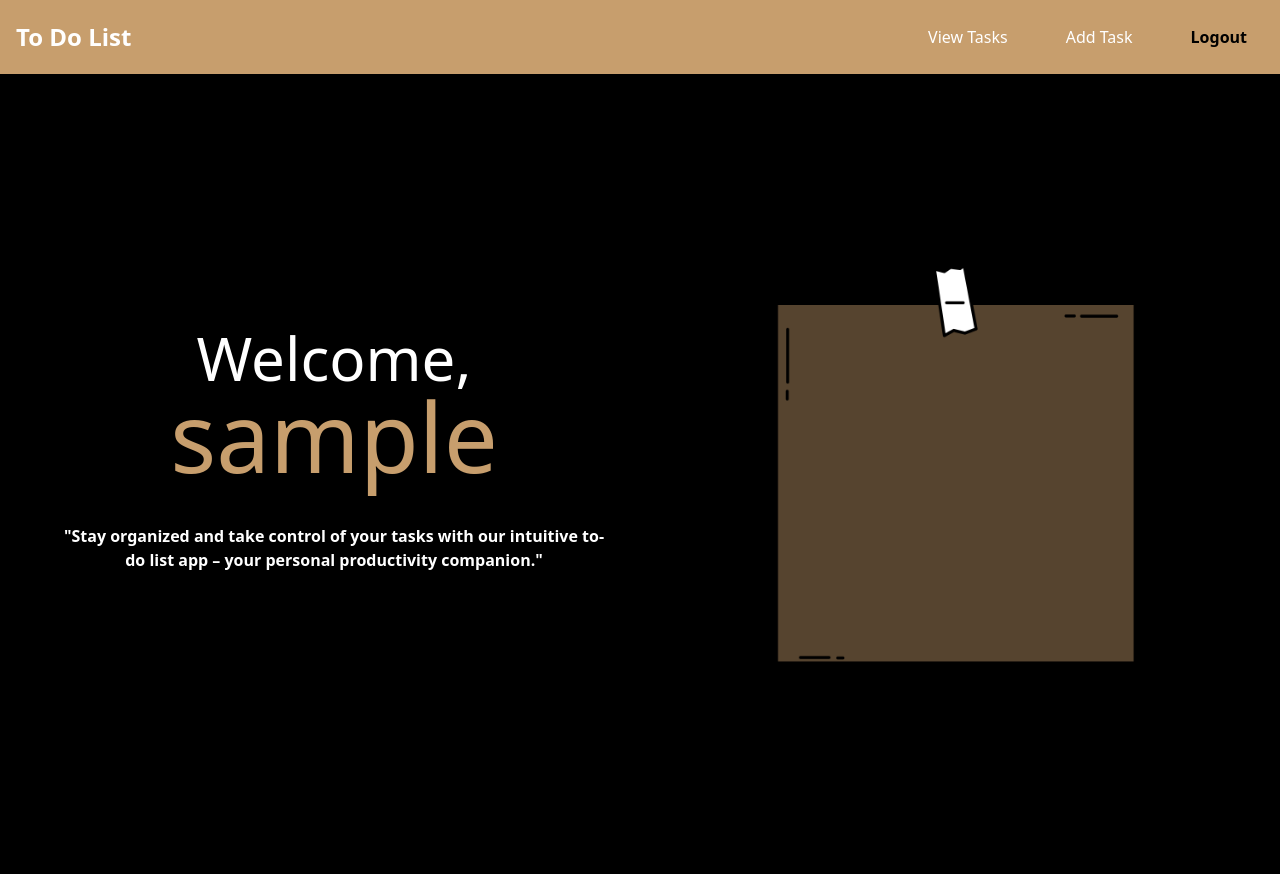
After one commit to hassaanalii/ToDoList-Django, a Django app: page /landing-page in a window 1280 px wide. The commit adds this page. Run offline with Django 4.2, Linux system fonts and the light colour scheme; the visitor is signed in with stand-in values (Sample User, id 1); some libraries are stand-ins or nearby versions.

Commit message:
Final Code

```diff
--- a/ToDoList/urls.py
+++ b/ToDoList/urls.py
@@ -21,7 +21,9 @@ from tasks.views import *
 urlpatterns = [
     path('admin/', admin.site.urls),
     path('login', login_view, name = 'login'),
-    path('register', registration_view, name = 'registration'),
+    path('logout', logoutUser, name = 'logout'),
+    path('landing-page', landing_page, name = 'landing-page'),
+    path('register', registration_view, name = 'register'),
     path('add-task', add_task, name = 'add-task'),
     path('view-tasks', view_tasks, name = "view-tasks"),
     path('update-task/<str:primary_key>', update_task, name = 'update-task'),
--- /dev/null
+++ b/tasks/templates/landingpage.html
@@ -0,0 +1,44 @@
+{% load static tailwind_tags %}
+<!DOCTYPE html>
+<html lang="en">
+<head>
+    <meta charset="UTF-8">
+    <meta name="viewport" content="width=device-width, initial-scale=1.0">
+    <title>Document</title>
+    {% tailwind_css %}
+    <style>
+        .text-brown {
+
+            background-color:#c79e6d; /* Use the hex color code for brown */
+        }
+        .text-brown2{
+            color: #c79e6d;
+        }
+    </style>
+
+</head>
+<body class="m-0">
+
+    <nav class="text-brown p-4">
+        <div class="container mx-auto flex justify-between items-center">
+            <a href="#" class="text-white text-2xl font-semibold">To Do List</a>
+
+            <div class="md:flex space-x-6">
+                <a href="{% url 'view-tasks' %}" class="text-white border border-transparent px-4 py-2 rounded hover:border-gray-300 hover:bg-gray-100 hover:text-gray-800 transition duration-300">View Tasks</a>
+                <a href="{% url 'add-task' %}" class="text-white border border-transparent px-4 py-2 rounded hover:border-gray-300 hover:bg-gray-100 hover:text-gray-800 transition duration-300">Add Task</a>
+                <a href="{% url 'logout' %}" class="text-black font-semibold border border-transparent px-4 py-2 rounded hover:border-red-600 hover:bg-red-600 hover:text-black transition duration-300">Logout</a>
+            </div>
+
+        </div>
+    </nav>
+    <div class="bg-black h-screen flex justify-center items-center">
+        <div class="w-9/12 p-8 pb-20 ml-7">
+            <p class="text-white text-6xl mb-4 text-center">Welcome,  <span class="text-brown2 text-8xl">{{ request.user }}</span></p>
+            <p class="text-white text-center mt-10 font-bold">"Stay organized and take control of your tasks with our intuitive to-do list app – your personal productivity companion."</p>
+        </div>
+        <img src="{% static 'images/todo.png' %}" alt="Your Image" class="w-1/2">
+    </div>
+
+
+</body>
+</html>
--- a/tasks/templates/register.html
+++ b/tasks/templates/register.html
@@ -32,7 +32,7 @@
                     <input type="password" class="border rounded-md py-1 w-50 focus:outline-none focus:ring-2 focus:ring-blue-500" name="{{form.password2.name}}">
                 </div>
 
-
+                {{form.errors}}
                 {% for message in messages%}
                     <p>{{message}}</p>
                 {% endfor %}
--- a/tasks/views.py
+++ b/tasks/views.py
@@ -3,10 +3,24 @@ from .forms import TaskForm, CreateUserForm
 from .models import Task
 from django.contrib import messages
 from django.urls import reverse_lazy
+from django.contrib.auth import authenticate, login, logout
+from django.contrib.auth.decorators import login_required
 
 # Create your views here.
 def login_view(request):
     context = {}
+    if request.method == 'POST':
+        username = request.POST.get("username")
+        password = request.POST.get("password")
+
+        user = authenticate(request, username = username, password = password)
+        if user is not None:
+            login(request, user)
+            return redirect('landing-page')
+        else:
+            messages.info(request, 'Username or Password is incorrect!')
+            return render(request, 'login.html', context)
+
     return render(request, 'login.html', context)
 
 def registration_view(request):
@@ -21,20 +35,33 @@ def registration_view(request):
 
     context = {'form' : form}
     return render(request, 'register.html', context)
+
+@login_required(login_url = 'login')
+def landing_page(request):
+    return render(request, 'landingpage.html')
+
+def logoutUser(request):
+    logout(request)
+    return redirect('login')
+
+@login_required(login_url = 'login')
 def add_task(request):
     form = TaskForm()
     if request.method == 'POST':
         form = TaskForm(request.POST)
         if form.is_valid:
             form.save()
+            return redirect('view-tasks')
 
 
     return render(request, 'addtask.html', context = {'form' : form})
 
+@login_required(login_url = 'login')
 def view_tasks(request):
     all_tasks = Task.objects.all()
     return render(request, 'viewtasks.html', context = {'all_tasks' : all_tasks, 'request' : request})
 
+@login_required(login_url = 'login')
 def update_task(request, primary_key):
     specific_task = Task.objects.get(id = primary_key)
     form = TaskForm(instance = specific_task)
@@ -42,8 +69,10 @@ def update_task(request, primary_key):
         form = TaskForm(request.POST, instance = specific_task)
         if form.is_valid:
             form.save()
+            return redirect('view-tasks')
 
     return render(request, 'addtask.html', context = {'form' : form})
+
 
 def delete_task(request, primary_key):
     specific_task = Task.objects.get(id = primary_key)
--- a/theme/static/css/dist/styles.css
+++ b/theme/static/css/dist/styles.css
@@ -739,6 +739,10 @@ select {
   position: static;
 }
 
+.m-0 {
+  margin: 0px;
+}
+
 .mx-auto {
   margin-left: auto;
   margin-right: auto;
@@ -764,6 +768,54 @@ select {
   margin-top: 0.75rem;
 }
 
+.mt-2 {
+  margin-top: 0.5rem;
+}
+
+.mb-4 {
+  margin-bottom: 1rem;
+}
+
+.mt-10 {
+  margin-top: 2.5rem;
+}
+
+.mt-20 {
+  margin-top: 5rem;
+}
+
+.mt-16 {
+  margin-top: 4rem;
+}
+
+.mt-5 {
+  margin-top: 1.25rem;
+}
+
+.mt-1 {
+  margin-top: 0.25rem;
+}
+
+.ml-5 {
+  margin-left: 1.25rem;
+}
+
+.ml-7 {
+  margin-left: 1.75rem;
+}
+
+.mt-6 {
+  margin-top: 1.5rem;
+}
+
+.mb-0 {
+  margin-bottom: 0px;
+}
+
+.block {
+  display: block;
+}
+
 .flex {
   display: flex;
 }
@@ -808,6 +872,26 @@ select {
   width: 100%;
 }
 
+.w-6 {
+  width: 1.5rem;
+}
+
+.w-1\/3 {
+  width: 33.333333%;
+}
+
+.w-1\/2 {
+  width: 50%;
+}
+
+.w-9\/12 {
+  width: 75%;
+}
+
+.w-1\/5 {
+  width: 20%;
+}
+
 .flex-col {
   flex-direction: column;
 }
@@ -824,12 +908,28 @@ select {
   justify-content: center;
 }
 
+.justify-between {
+  justify-content: space-between;
+}
+
 .gap-4 {
   gap: 1rem;
 }
 
 .gap-10 {
   gap: 2.5rem;
+}
+
+.space-x-4 > :not([hidden]) ~ :not([hidden]) {
+  --tw-space-x-reverse: 0;
+  margin-right: calc(1rem * var(--tw-space-x-reverse));
+  margin-left: calc(1rem * calc(1 - var(--tw-space-x-reverse)));
+}
+
+.space-x-6 > :not([hidden]) ~ :not([hidden]) {
+  --tw-space-x-reverse: 0;
+  margin-right: calc(1.5rem * var(--tw-space-x-reverse));
+  margin-left: calc(1.5rem * calc(1 - var(--tw-space-x-reverse)));
 }
 
 .rounded {
@@ -878,6 +978,20 @@ select {
   border-color: rgb(34 197 94 / var(--tw-border-opacity));
 }
 
+.border-gray-300 {
+  --tw-border-opacity: 1;
+  border-color: rgb(209 213 219 / var(--tw-border-opacity));
+}
+
+.border-red-600 {
+  --tw-border-opacity: 1;
+  border-color: rgb(220 38 38 / var(--tw-border-opacity));
+}
+
+.border-transparent {
+  border-color: transparent;
+}
+
 .bg-gray-50 {
   --tw-bg-opacity: 1;
   background-color: rgb(249 250 251 / var(--tw-bg-opacity));
@@ -898,8 +1012,22 @@ select {
   background-color: rgb(0 0 0 / var(--tw-bg-opacity));
 }
 
+.bg-gray-800 {
+  --tw-bg-opacity: 1;
+  background-color: rgb(31 41 55 / var(--tw-bg-opacity));
+}
+
+.bg-white {
+  --tw-bg-opacity: 1;
+  background-color: rgb(255 255 255 / var(--tw-bg-opacity));
+}
+
 .p-4 {
   padding: 1rem;
+}
+
+.p-8 {
+  padding: 2rem;
 }
 
 .px-4 {
@@ -952,6 +1080,19 @@ select {
   padding-bottom: 0.25rem;
 }
 
+.py-10 {
+  padding-top: 2.5rem;
+  padding-bottom: 2.5rem;
+}
+
+.pt-20 {
+  padding-top: 5rem;
+}
+
+.pb-20 {
+  padding-bottom: 5rem;
+}
+
 .text-center {
   text-align: center;
 }
@@ -973,6 +1114,31 @@ select {
 .text-4xl {
   font-size: 2.25rem;
   line-height: 2.5rem;
+}
+
+.text-sm {
+  font-size: 0.875rem;
+  line-height: 1.25rem;
+}
+
+.text-xl {
+  font-size: 1.25rem;
+  line-height: 1.75rem;
+}
+
+.text-8xl {
+  font-size: 6rem;
+  line-height: 1;
+}
+
+.text-7xl {
+  font-size: 4.5rem;
+  line-height: 1;
+}
+
+.text-6xl {
+  font-size: 3.75rem;
+  line-height: 1;
 }
 
 .font-bold {
@@ -1006,10 +1172,53 @@ select {
   color: rgb(75 85 99 / var(--tw-text-opacity));
 }
 
+.text-red-500 {
+  --tw-text-opacity: 1;
+  color: rgb(239 68 68 / var(--tw-text-opacity));
+}
+
+.text-red-600 {
+  --tw-text-opacity: 1;
+  color: rgb(220 38 38 / var(--tw-text-opacity));
+}
+
+.text-black {
+  --tw-text-opacity: 1;
+  color: rgb(0 0 0 / var(--tw-text-opacity));
+}
+
 .shadow-md {
   --tw-shadow: 0 4px 6px -1px rgb(0 0 0 / 0.1), 0 2px 4px -2px rgb(0 0 0 / 0.1);
   --tw-shadow-colored: 0 4px 6px -1px var(--tw-shadow-color), 0 2px 4px -2px var(--tw-shadow-color);
   box-shadow: var(--tw-ring-offset-shadow, 0 0 #0000), var(--tw-ring-shadow, 0 0 #0000), var(--tw-shadow);
+}
+
+.shadow-xl {
+  --tw-shadow: 0 20px 25px -5px rgb(0 0 0 / 0.1), 0 8px 10px -6px rgb(0 0 0 / 0.1);
+  --tw-shadow-colored: 0 20px 25px -5px var(--tw-shadow-color), 0 8px 10px -6px var(--tw-shadow-color);
+  box-shadow: var(--tw-ring-offset-shadow, 0 0 #0000), var(--tw-ring-shadow, 0 0 #0000), var(--tw-shadow);
+}
+
+.transition {
+  transition-property: color, background-color, border-color, text-decoration-color, fill, stroke, opacity, box-shadow, transform, filter, -webkit-backdrop-filter;
+  transition-property: color, background-color, border-color, text-decoration-color, fill, stroke, opacity, box-shadow, transform, filter, backdrop-filter;
+  transition-property: color, background-color, border-color, text-decoration-color, fill, stroke, opacity, box-shadow, transform, filter, backdrop-filter, -webkit-backdrop-filter;
+  transition-timing-function: cubic-bezier(0.4, 0, 0.2, 1);
+  transition-duration: 150ms;
+}
+
+.duration-300 {
+  transition-duration: 300ms;
+}
+
+.hover\:border-gray-300:hover {
+  --tw-border-opacity: 1;
+  border-color: rgb(209 213 219 / var(--tw-border-opacity));
+}
+
+.hover\:border-red-600:hover {
+  --tw-border-opacity: 1;
+  border-color: rgb(220 38 38 / var(--tw-border-opacity));
 }
 
 .hover\:bg-green-700:hover {
@@ -1037,3 +1276,23 @@ select {
   --tw-ring-opacity: 1;
   --tw-ring-color: rgb(59 130 246 / var(--tw-ring-opacity));
 }
+
+@media (min-width: 768px) {
+  .md\:flex {
+    display: flex;
+  }
+
+  .md\:hidden {
+    display: none;
+  }
+
+  .md\:w-2\/3 {
+    width: 66.666667%;
+  }
+}
+
+@media (min-width: 1024px) {
+  .lg\:w-1\/2 {
+    width: 50%;
+  }
+}
```
Also changed, not shown: other parts of theme/static/css/dist/styles.css (+42 -0 lines), tasks/admin.py (+5 -3 lines), tasks/templates/addtask.html (+45 -6 lines), tasks/templates/login.html (+9 -14 lines), tasks/templates/viewtasks.html (+22 -4 lines), static/images/todo.png (added), static/images/todolist.jpeg (added), 1 other file.
